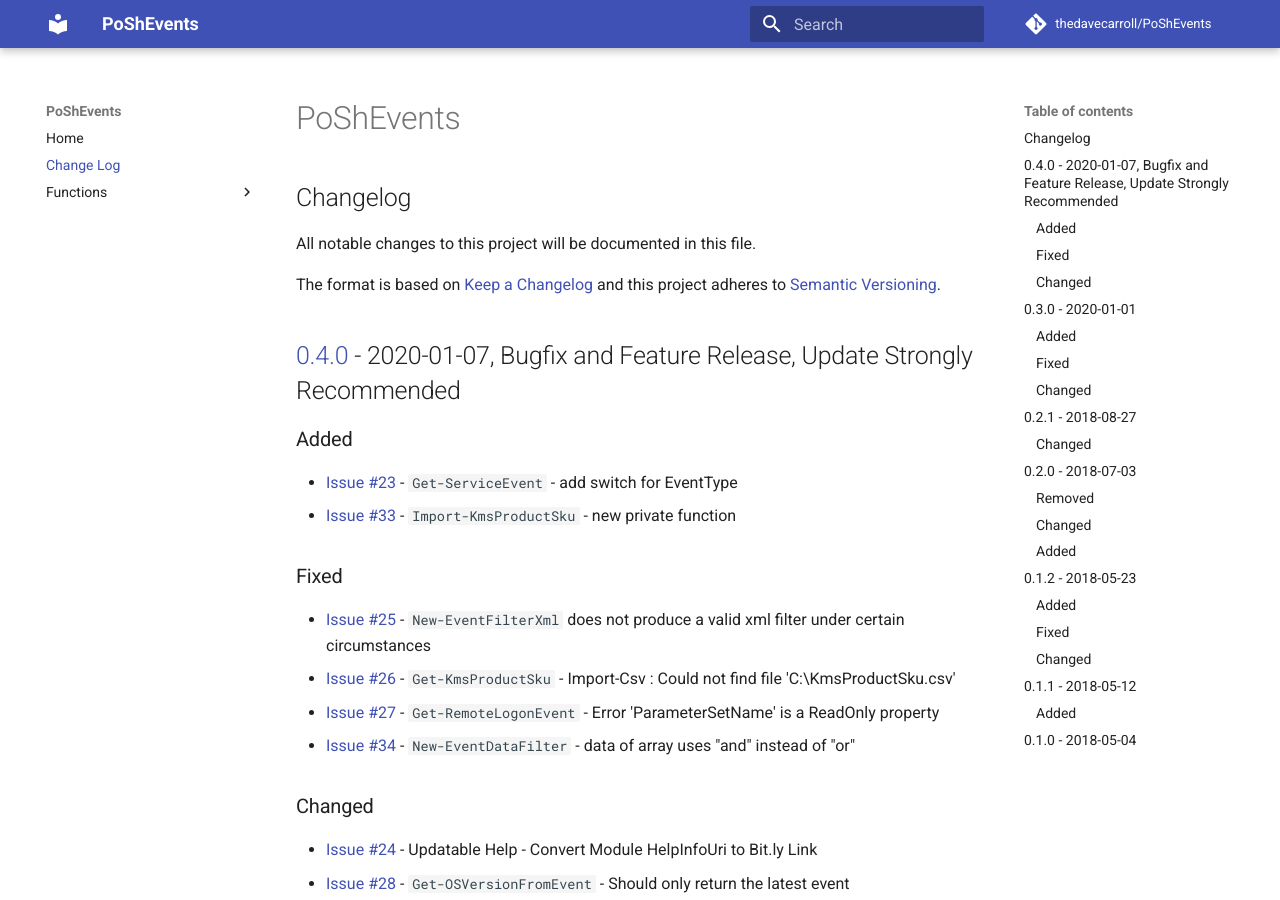
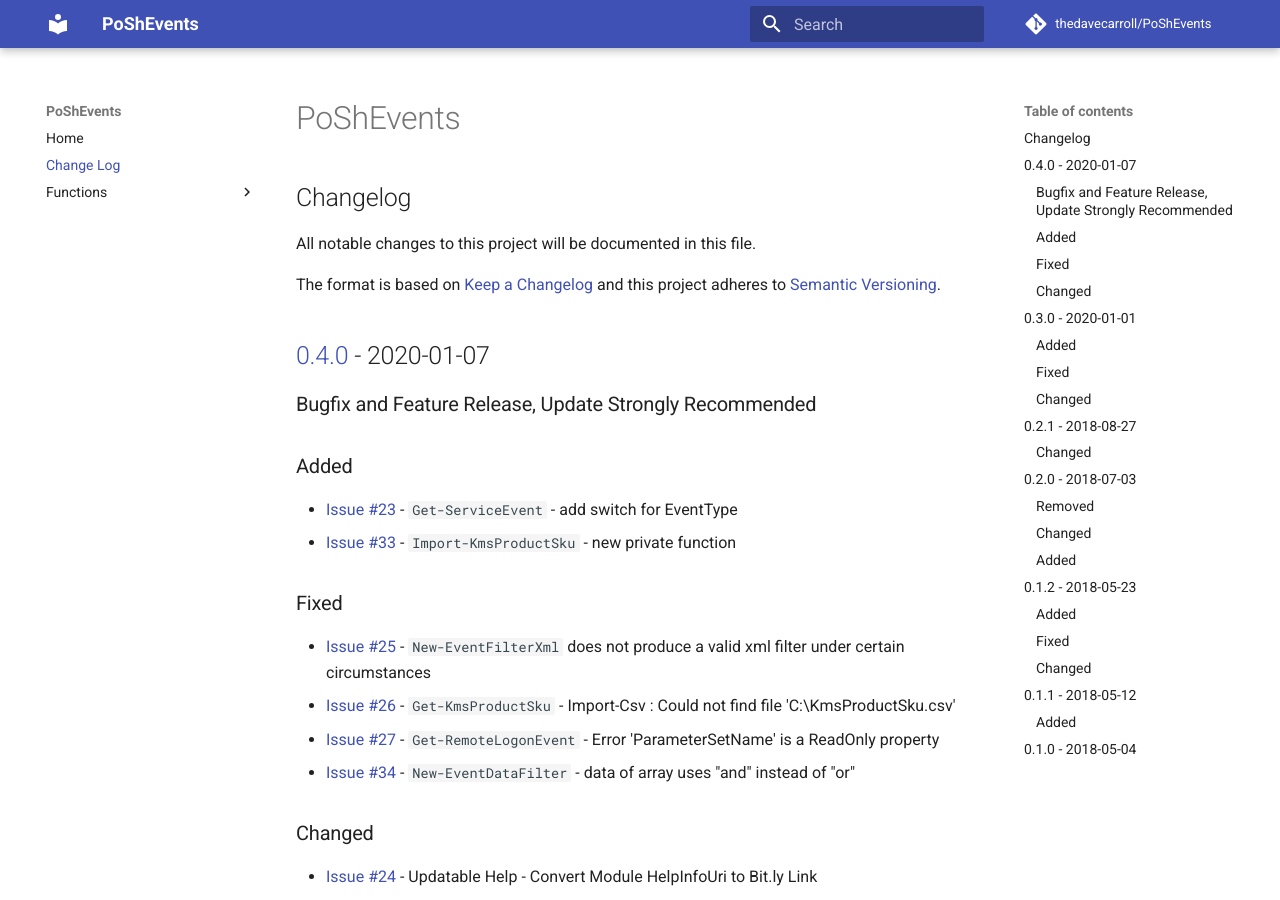
Before and after one commit to thedavecarroll/PoShEvents, an MkDocs documentation site: the page built from docs/CHANGELOG.md, in a window 1280 px wide and 900 px high. Built offline with MkDocs 1.6.1 and Material for MkDocs 9.7.7, drawn with Linux system fonts in a browser that asks for light colours; comment, search, counter and statistics services are not loaded.

```diff
--- a/docs/CHANGELOG.md
+++ b/docs/CHANGELOG.md
@@ -6,7 +6,9 @@ All notable changes to this project will be documented in this file.
 
 The format is based on [Keep a Changelog](http://keepachangelog.com/en/1.0.0/) and this project adheres to [Semantic Versioning](http://semver.org/spec/v2.0.0.html).
 
-## [0.4.0] - 2020-01-07, Bugfix and Feature Release, Update Strongly Recommended
+## [0.4.0] - 2020-01-07
+
+### Bugfix and Feature Release, Update Strongly Recommended
 
 ### Added
 
```
Also changed, not shown: CHANGELOG.md (+3 -1 lines).
